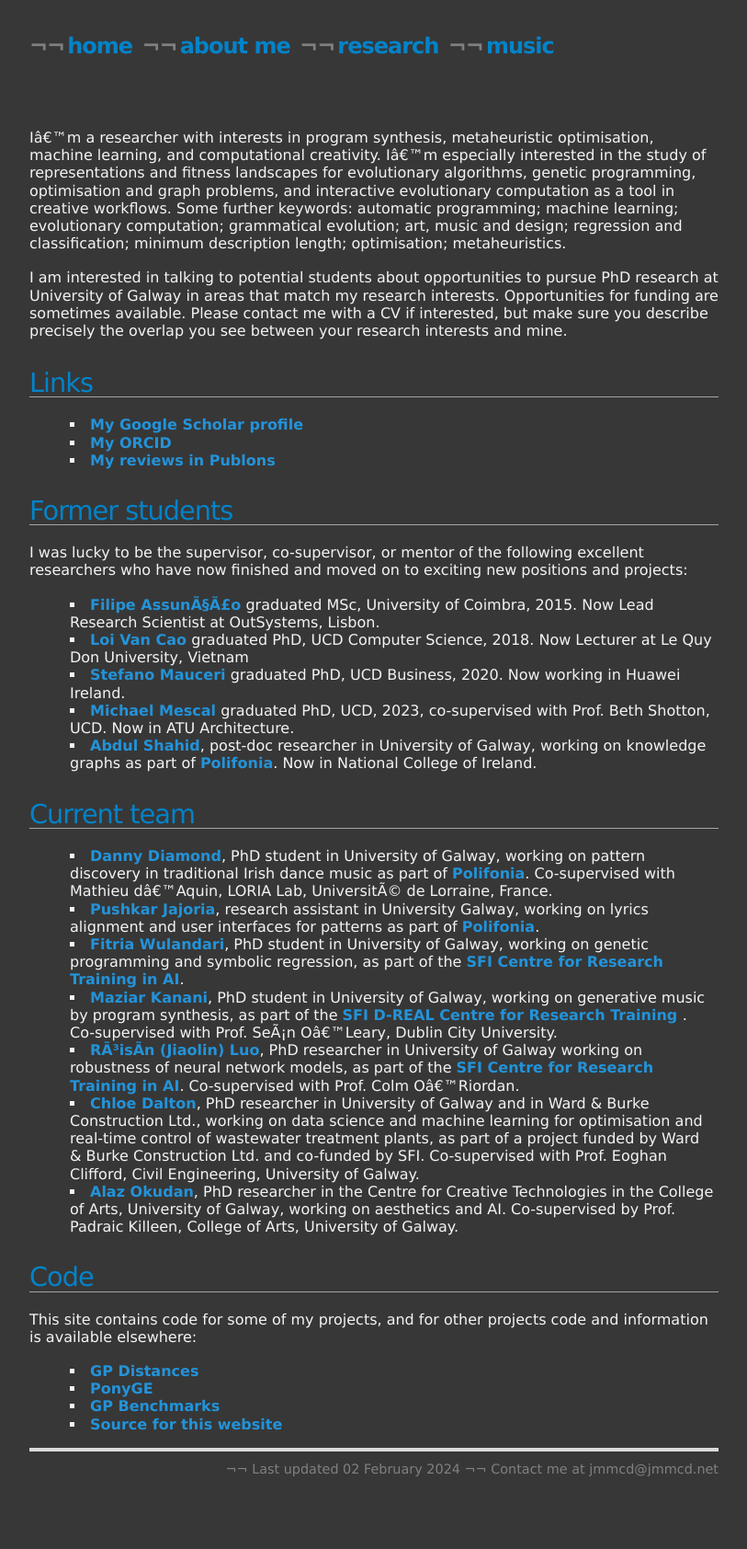
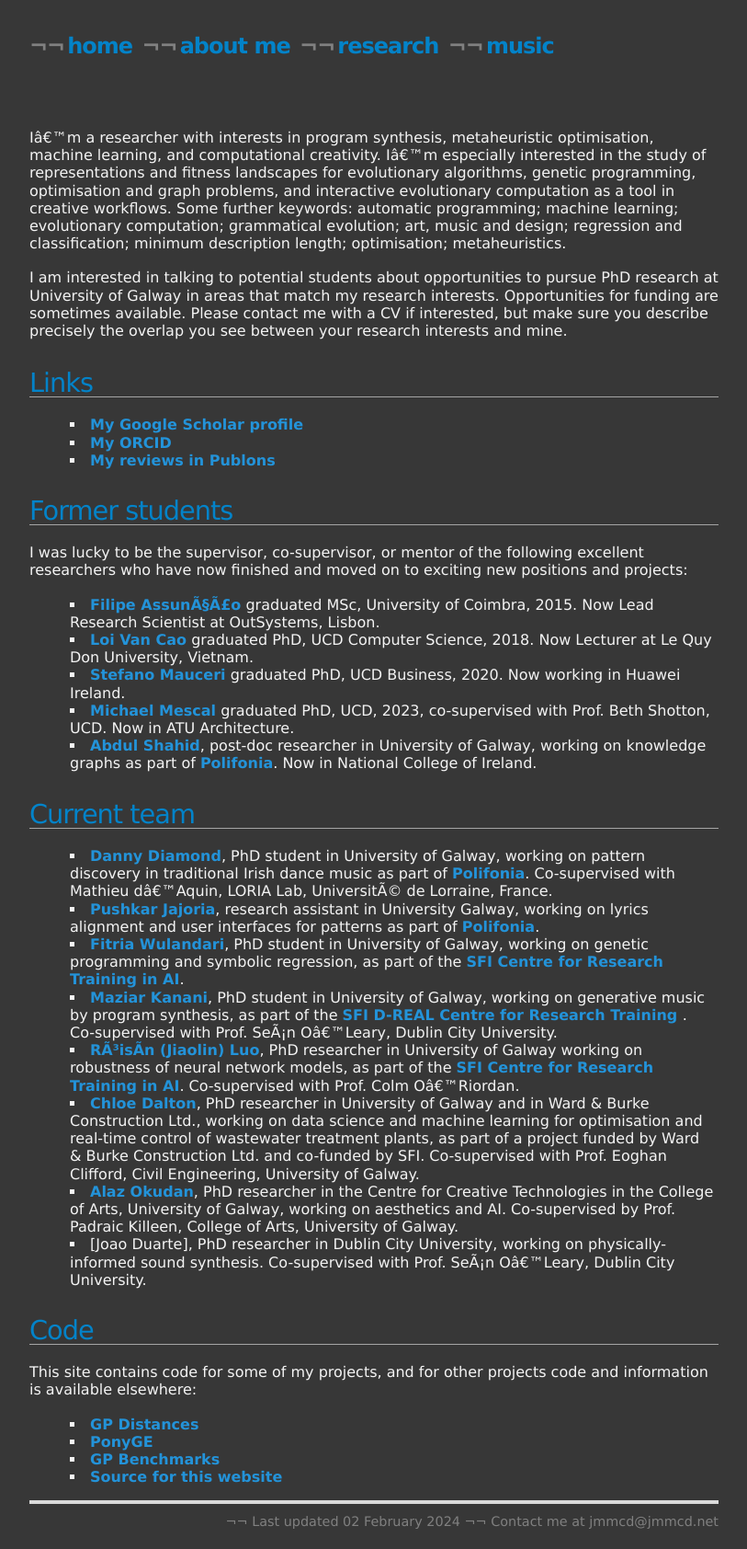
Before and after one commit to jmmcd/jmmcd.github.com, a Jekyll site: the page built from research.md, in a window 1280 px wide. Shown: the whole page at 92% size, without its empty margins (233-1046 px from the left). Built offline with Jekyll 4.4.1, drawn with Linux system fonts in a browser that asks for light colours; before the commit the page ends 1627 px from its top, so only the background shows below that.

Commit message:
Update research.md

```diff
--- a/research.md
+++ b/research.md
@@ -31,7 +31,7 @@ funding are sometimes available. Please contact me with a CV if interested, but
 I was lucky to be the supervisor, co-supervisor, or mentor of the following excellent researchers who have now finished and moved on to exciting new positions and projects:
 
 * [Filipe Assunção](https://scholar.google.com/citations?user=qg-jmM4AAAAJ&hl=en&oi=ao) graduated MSc, University of Coimbra, 2015. Now Lead Research Scientist at OutSystems, Lisbon.
-* [Loi Van Cao](https://scholar.google.com/citations?user=7A6srrQAAAAJ&hl=en) graduated PhD, UCD Computer Science, 2018. Now Lecturer at Le Quy Don University, Vietnam
+* [Loi Van Cao](https://scholar.google.com/citations?user=7A6srrQAAAAJ&hl=en) graduated PhD, UCD Computer Science, 2018. Now Lecturer at Le Quy Don University, Vietnam.
 * [Stefano Mauceri](https://scholar.google.com/citations?hl=en&user=386TpcYAAAAJ) graduated PhD, UCD Business, 2020. Now working in Huawei Ireland.
 * [Michael Mescal](https://www.irishtimes.com/business/technology/en-perium-makes-life-a-lot-easier-for-building-professionals-1.3328762) graduated PhD, UCD, 2023, co-supervised with Prof. Beth Shotton, UCD. Now in ATU Architecture.
 * [Abdul Shahid](https://scholar.google.com/citations?user=gOjuEUgAAAAJ&hl=en&oi=ao), post-doc researcher in University of Galway, working on knowledge graphs as part of [Polifonia](https://polifonia-project.eu/). Now in National College of Ireland.
@@ -46,6 +46,7 @@ I was lucky to be the supervisor, co-supervisor, or mentor of the following exce
 * [Róisín (Jiaolin) Luo](https://scholar.google.com/citations?hl=en&user=X33n9mAAAAAJ), PhD researcher in University of Galway working on robustness of neural network models, as part of the [SFI Centre for Research Training in AI](https://www.crt-ai.ie/). Co-supervised with Prof. Colm O'Riordan.
 * [Chloe Dalton](https://www.linkedin.com/in/chloe-dalton-b87747206/), PhD researcher in University of Galway and in Ward & Burke Construction Ltd., working on data science and machine learning for optimisation and real-time control of wastewater treatment plants, as part of a project funded by Ward & Burke Construction Ltd. and co-funded by SFI. Co-supervised with Prof. Eoghan Clifford, Civil Engineering, University of Galway.
 * [Alaz Okudan](https://scholar.google.com/citations?user=0UXcs0kAAAAJ), PhD researcher in the Centre for Creative Technologies in the College of Arts, University of Galway, working on aesthetics and AI. Co-supervised by Prof. Padraic Killeen, College of Arts, University of Galway.
+* [Joao Duarte], PhD researcher in Dublin City University, working on physically-informed sound synthesis. Co-supervised with Prof. Seán O'Leary, Dublin City University.
 
 
 ## Code
```
